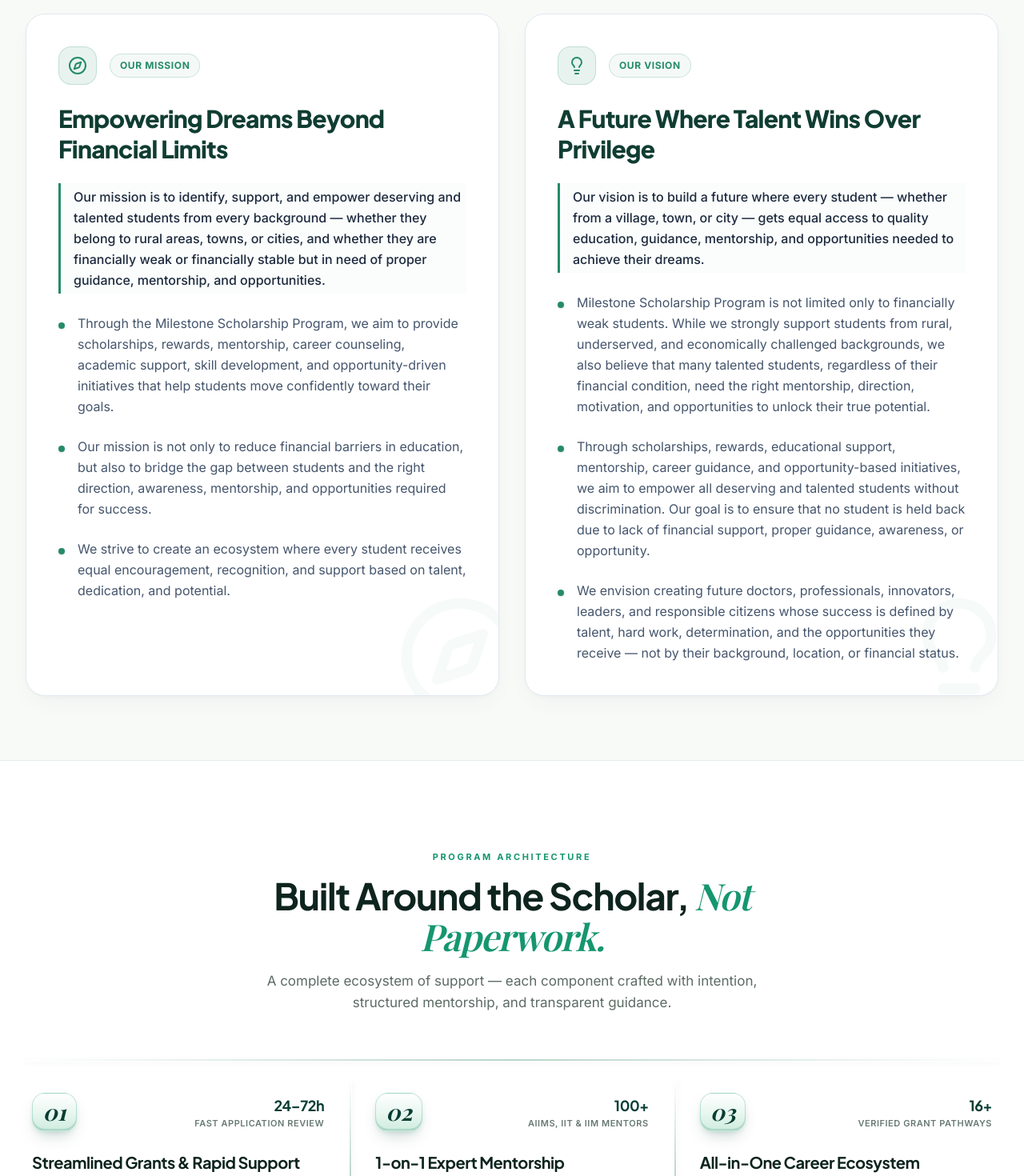
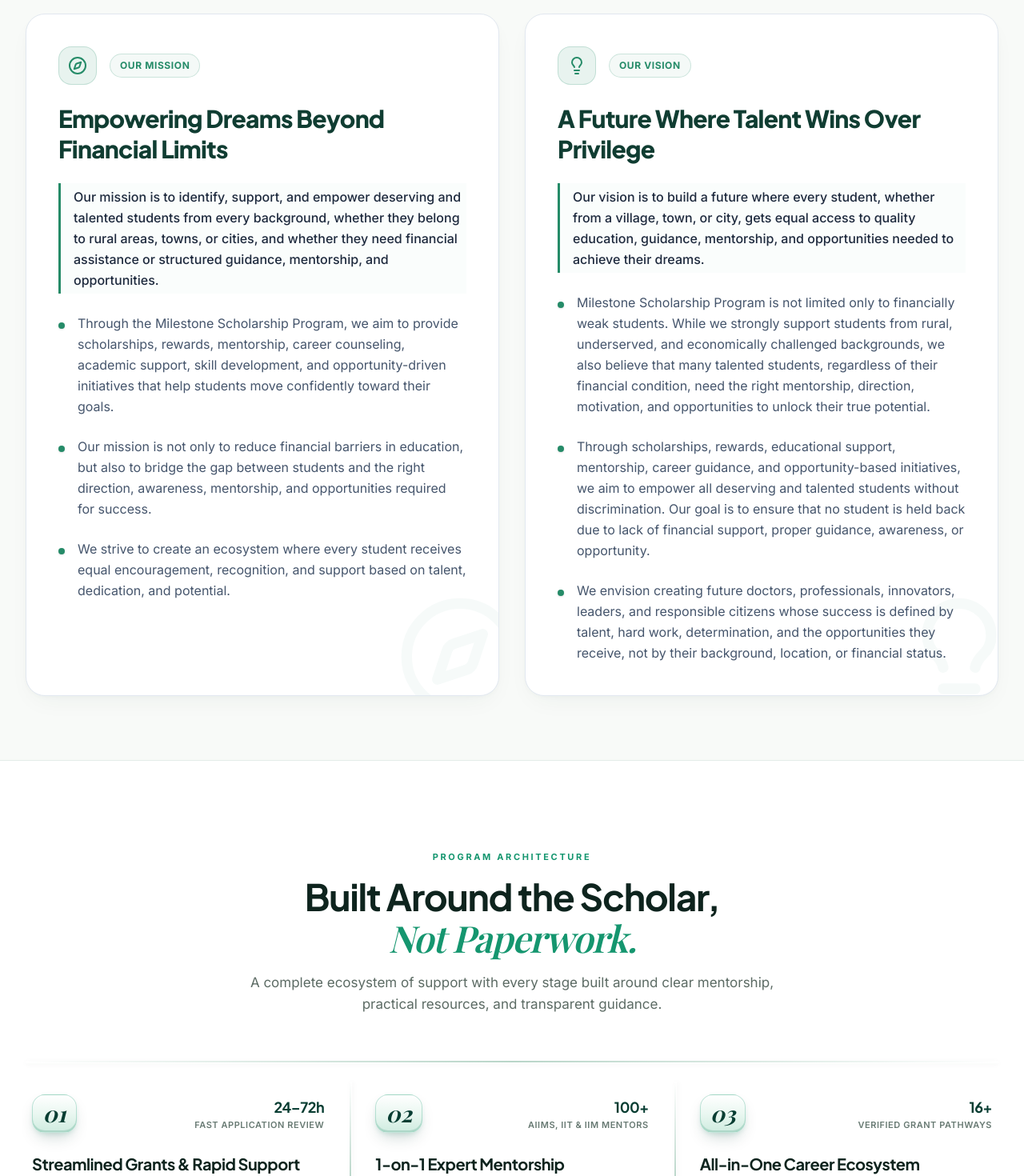
Before and after one commit to mannbond007/milestone, a Next.js app: page /about in a window 1280 px wide. Shown: the part 1149-2619 px from the top of the page at 80% size. Built offline with nearby package versions, Linux system fonts and the light colour scheme; no server answers.

Commit message:
Fix heading line break and remove em-dashes across About page copy

```diff
--- a/src/app/about/page.tsx
+++ b/src/app/about/page.tsx
@@ -7,7 +7,7 @@ import { Shield, Eye, Heart, Target, Users, Award, Compass, Lightbulb, BookOpen,
 
 export const metadata: Metadata = {
   title: "About Program",
-  description: "Learn about the Milestone Scholarship Program — our mission, vision, and commitment to empowering students across India.",
+  description: "Learn about the Milestone Scholarship Program, our mission, vision, and commitment to empowering students across India.",
 };
 
 const values = [
@@ -244,7 +244,7 @@ export default function AboutPage() {
 
                   <div className="text-slate-600 dark:text-slate-300 leading-relaxed space-y-6 text-base">
                     <p className="font-medium text-slate-800 dark:text-slate-200 border-l-3 border-accent pl-4 py-1 bg-accent/[0.02] dark:bg-accent/[0.01]">
-                      Our mission is to identify, support, and empower deserving and talented students from every background — whether they belong to rural areas, towns, or cities, and whether they are financially weak or financially stable but in need of proper guidance, mentorship, and opportunities.
+                      Our mission is to identify, support, and empower deserving and talented students from every background, whether they belong to rural areas, towns, or cities, and whether they need financial assistance or structured guidance, mentorship, and opportunities.
                     </p>
                     <p className="relative pl-6 before:absolute before:left-0 before:top-3 before:h-2 before:w-2 before:rounded-full before:bg-accent before:shadow-sm">
                       Through the Milestone Scholarship Program, we aim to provide scholarships, rewards, mentorship, career counseling, academic support, skill development, and opportunity-driven initiatives that help students move confidently toward their goals.
@@ -282,7 +282,7 @@ export default function AboutPage() {
 
                   <div className="text-slate-600 dark:text-slate-300 leading-relaxed space-y-6 text-base">
                     <p className="font-medium text-slate-800 dark:text-slate-200 border-l-3 border-accent pl-4 py-1 bg-accent/[0.02] dark:bg-accent/[0.01]">
-                      Our vision is to build a future where every student — whether from a village, town, or city — gets equal access to quality education, guidance, mentorship, and opportunities needed to achieve their dreams.
+                      Our vision is to build a future where every student, whether from a village, town, or city, gets equal access to quality education, guidance, mentorship, and opportunities needed to achieve their dreams.
                     </p>
                     <p className="relative pl-6 before:absolute before:left-0 before:top-3 before:h-2 before:w-2 before:rounded-full before:bg-accent before:shadow-sm">
                       Milestone Scholarship Program is not limited only to financially weak students. While we strongly support students from rural, underserved, and economically challenged backgrounds, we also believe that many talented students, regardless of their financial condition, need the right mentorship, direction, motivation, and opportunities to unlock their true potential.
@@ -291,7 +291,7 @@ export default function AboutPage() {
                       Through scholarships, rewards, educational support, mentorship, career guidance, and opportunity-based initiatives, we aim to empower all deserving and talented students without discrimination. Our goal is to ensure that no student is held back due to lack of financial support, proper guidance, awareness, or opportunity.
                     </p>
                     <p className="relative pl-6 before:absolute before:left-0 before:top-3 before:h-2 before:w-2 before:rounded-full before:bg-accent before:shadow-sm">
-                      We envision creating future doctors, professionals, innovators, leaders, and responsible citizens whose success is defined by talent, hard work, determination, and the opportunities they receive — not by their background, location, or financial status.
+                      We envision creating future doctors, professionals, innovators, leaders, and responsible citizens whose success is defined by talent, hard work, determination, and the opportunities they receive, not by their background, location, or financial status.
                     </p>
                   </div>
                 </div>
@@ -309,14 +309,14 @@ export default function AboutPage() {
             <p className="text-[11px] font-bold uppercase tracking-[0.24em] text-[#15966F] dark:text-[#34D399]">
               Program Architecture
             </p>
-            <h2 className="mt-3.5 font-heading text-3xl font-bold leading-[1.12] tracking-[-0.028em] text-[#0E241E] sm:text-4xl lg:text-[46px] dark:text-white">
+            <h2 className="mt-3.5 font-heading text-3xl font-bold leading-[1.14] tracking-[-0.028em] text-[#0E241E] sm:text-4xl lg:text-[46px] dark:text-white">
               Built Around the Scholar,{" "}
-              <span className="font-editorial italic font-normal text-[#15966F] dark:text-[#34D399]">
+              <span className="inline-block whitespace-nowrap font-editorial italic font-normal text-[#15966F] dark:text-[#34D399]">
                 Not Paperwork.
               </span>
             </h2>
             <p className="mx-auto mt-4 max-w-2xl text-[15.5px] leading-relaxed text-[#5C6B64] sm:text-[17px] dark:text-[#A0B3AC]">
-              A complete ecosystem of support — each component crafted with intention, structured mentorship, and transparent guidance.
+              A complete ecosystem of support with every stage built around clear mentorship, practical resources, and transparent guidance.
             </p>
           </ScrollReveal>
 
```
